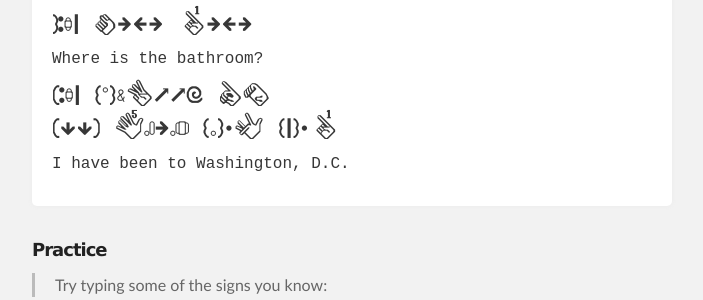
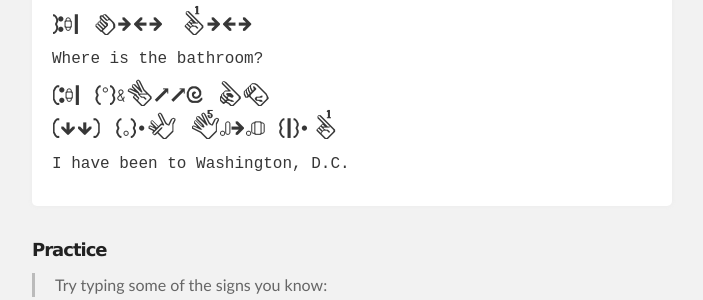
Before and after one commit to aslfont/aslfont.github.com, a Jekyll site: the page built from Symbol-Font-For-ASL/lesson19.html, in a window 1280 px wide and 900 px high, scrolled down 2214 px. Shown: the part 150-450 px from the top of the window, without its empty margins (288-991 px from the left). Built offline with Jekyll 4.4.1, drawn with Linux system fonts in a browser that asks for light colours; Markdown is read by kramdown in place of the engine named in the settings.

```diff
--- a/Symbol-Font-For-ASL/lesson19.html
+++ b/Symbol-Font-For-ASL/lesson19.html
@@ -99,7 +99,7 @@ title: "Lesson 19: Facial Expressions 1"
     <dt class="asl">}:%| t&gt;&lt;&gt; 1&gt;&lt;&gt;</dt>
     <dd>Where is the bathroom?</dd>
     <dt class="asl">(:%| {`}&amp;w//@ dc<br>
-      (__) 5.'&gt;." {.}*P {|}*1
+      (__) {.}*P 5.'&gt;." {|}*1
     </dt>
     <dd>I have been to Washington, D.C.</dd>
   </dl>
```
